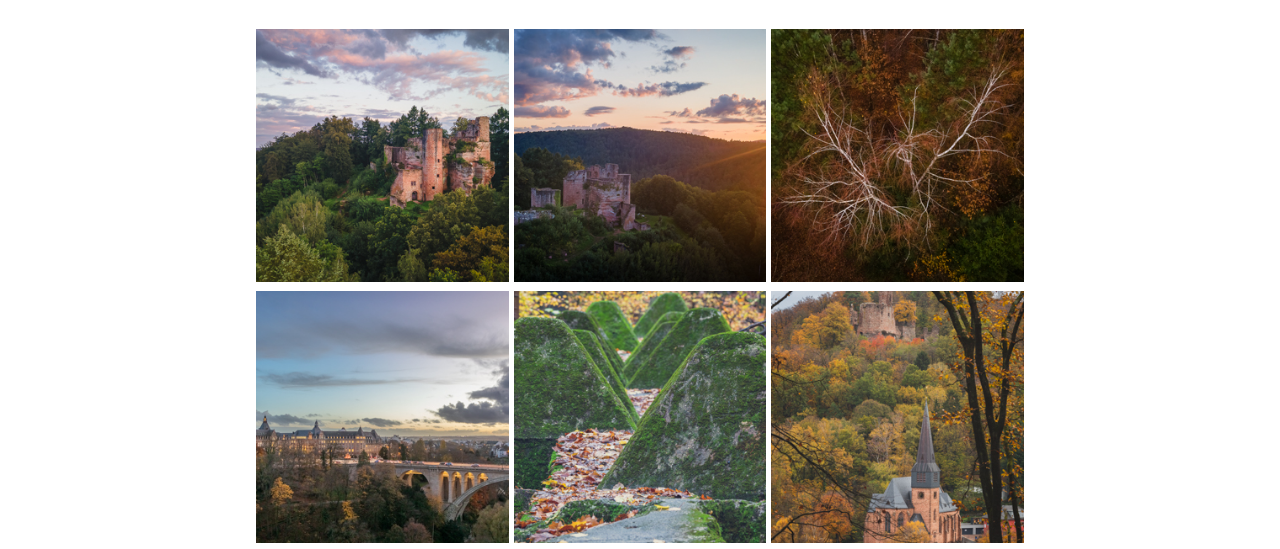
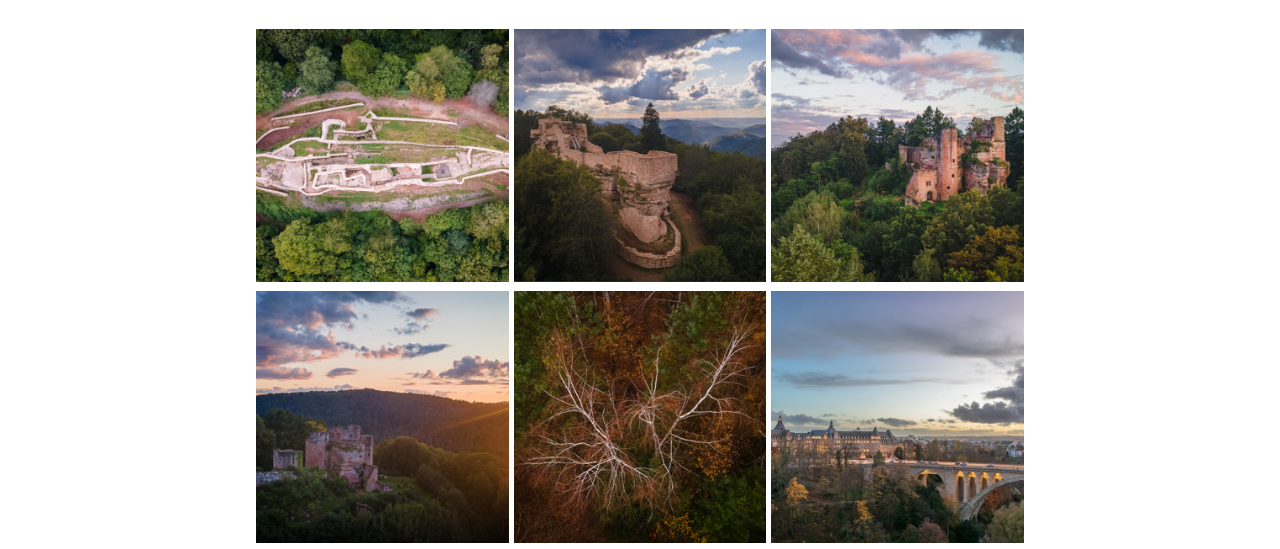
Before and after one commit to jalexphotos/jalexphotos.github.io, a plain HTML site: page gallery.html in a window 1280 px wide. Shown: the part 225-774 px from the top of the page. Drawn offline with nearby package versions, Linux system fonts and the light colour scheme.

Commit message:
Wegelnburg

```diff
--- a/gallery.html
+++ b/gallery.html
@@ -49,6 +49,12 @@
     <div class="container">
         <div class="gallery">
             <!-- 2023 -->
+            <a href="images/2023/4.jpg" data-lightbox="All" data-title="Wegelnburg">
+                <img src="images/thumbs/2023/4.jpg" alt="">
+            </a>
+            <a href="images/2023/3.jpg" data-lightbox="All" data-title="Wegelnburg">
+                <img src="images/thumbs/2023/3.jpg" alt="">
+            </a>
             <a href="images/2023/2.jpg" data-lightbox="All" data-title="Burgruine Neudahn">
                 <img src="images/thumbs/2023/2.jpg" alt="">
             </a>
```
Also changed, not shown: images/2023/3.jpg (added), images/2023/4.jpg (added), images/thumbs/2023/3.jpg (added), images/thumbs/2023/4.jpg (added).
